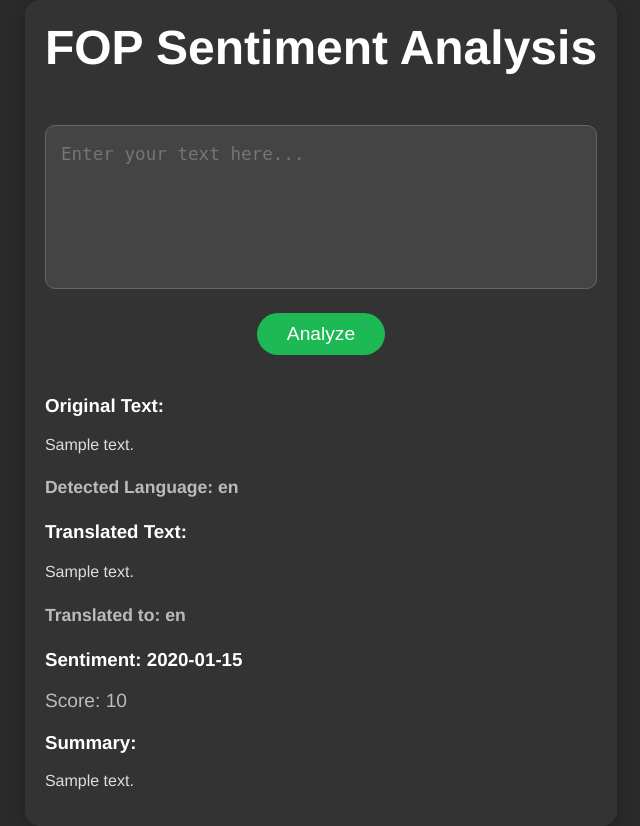
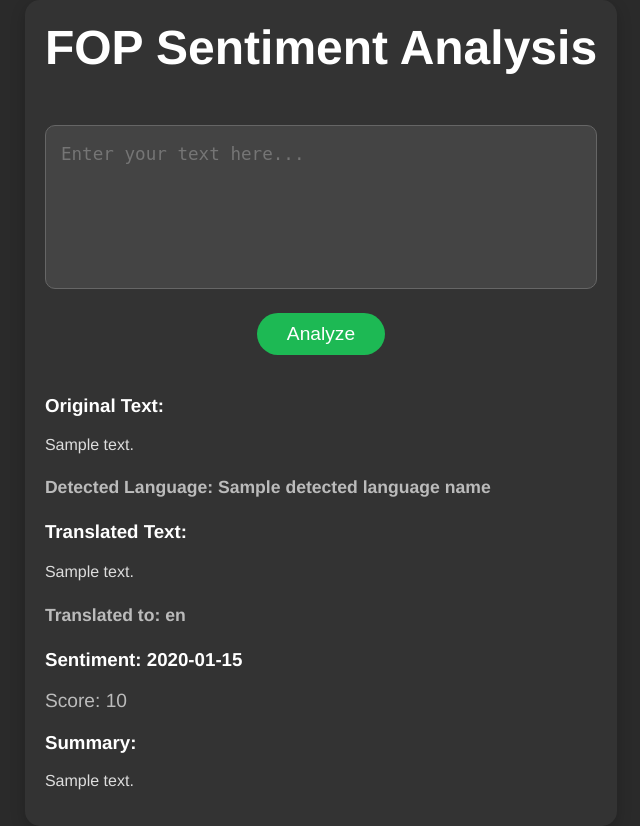
Before and after one commit to 007Wrld/FOPdeploy, a Flask app: template templates/index.html in a window 1280 px wide. Shown: the whole page, without its empty margins (319-959 px from the left). Run offline with Flask 3, Linux system fonts and the light colour scheme; the template is opened without the code that fills it: most values are stand-ins (such as "Sample title", 1, 10 or a date in 2020).

Commit message:
Update index.html

```diff
--- a/templates/index.html
+++ b/templates/index.html
@@ -25,8 +25,8 @@
                 <h3>Original Text:</h3>
                 <p class="original-text">{{ original_text }}</p>
 
-                {% if detected_language %}
-                    <h4>Detected Language: {{ detected_language }}</h4>
+                {% if detected_language_name %}
+                    <h4>Detected Language: {{ detected_language_name }}</h4>
                 {% endif %}
 
                 {% if translated_text %}
```
